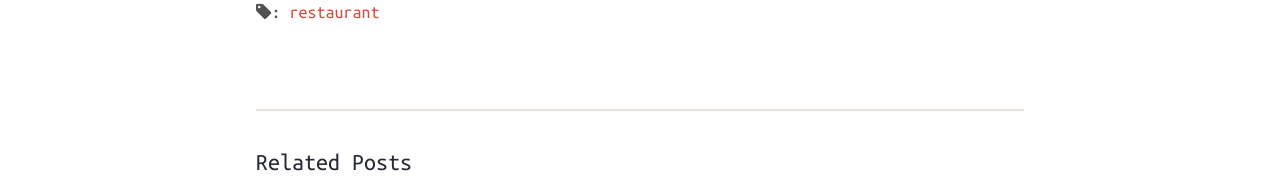
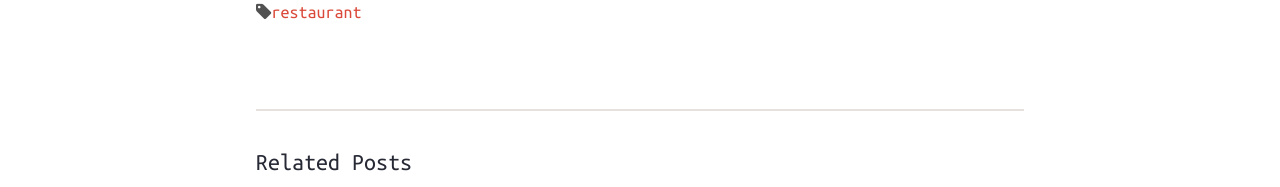
Before and after one commit to hahajh/hahajh.github.com, a Jekyll site: the page built from _posts/2015-09-22-sodam.md, in a window 1280 px wide. Shown: the part 1546-1733 px from the top of the page. Built offline with Jekyll 4.4.1, drawn with Linux system fonts in a browser that asks for light colours; nearby versions of some CDN libraries.

Commit message:
modify tag

```diff
--- a/_layouts/post.html
+++ b/_layouts/post.html
@@ -14,7 +14,7 @@ comments : true
 			{{ content }}
 
 			{% if post.tags.size > 0 %}
-			    {% capture tags_content %}{% if post.tags.size == 1 %}<i class="fa fa-tag"></i>{% else %}<i class="fa fa-tags"></i>{% endif %}: {% endcapture %}
+			    {% capture tags_content %}{% if post.tags.size == 1 %}<i class="fa fa-tag"></i>{% else %}<i class="fa fa-tags"></i>{% endif %}{% endcapture %}
 			    {% for post_tag in post.tags %}
 		            {% capture tags_content_temp %}{{ tags_content }}<a href="/blog/tag/{{ post_tag }}/">{{ post_tag }}</a>{% if forloop.last == false %}, {% endif %}{% endcapture %}
 		            {% assign tags_content = tags_content_temp %}
```
